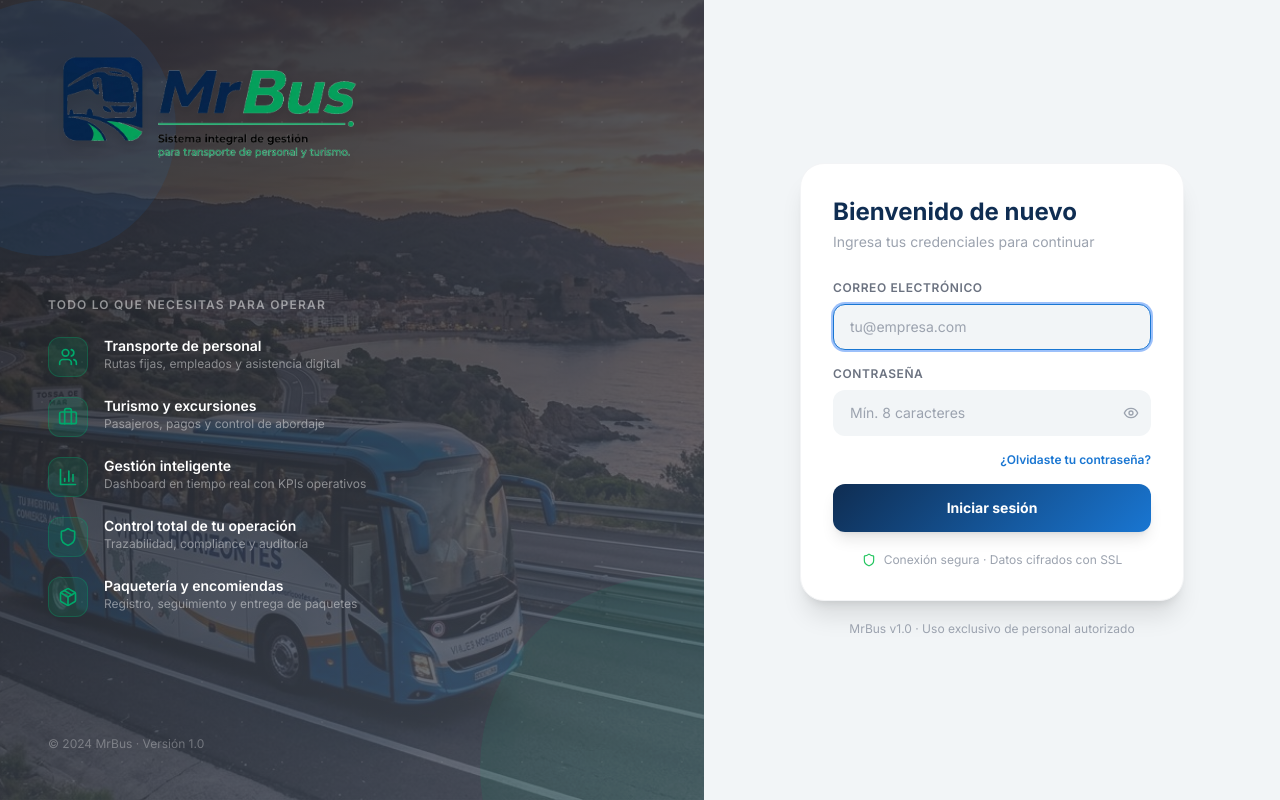
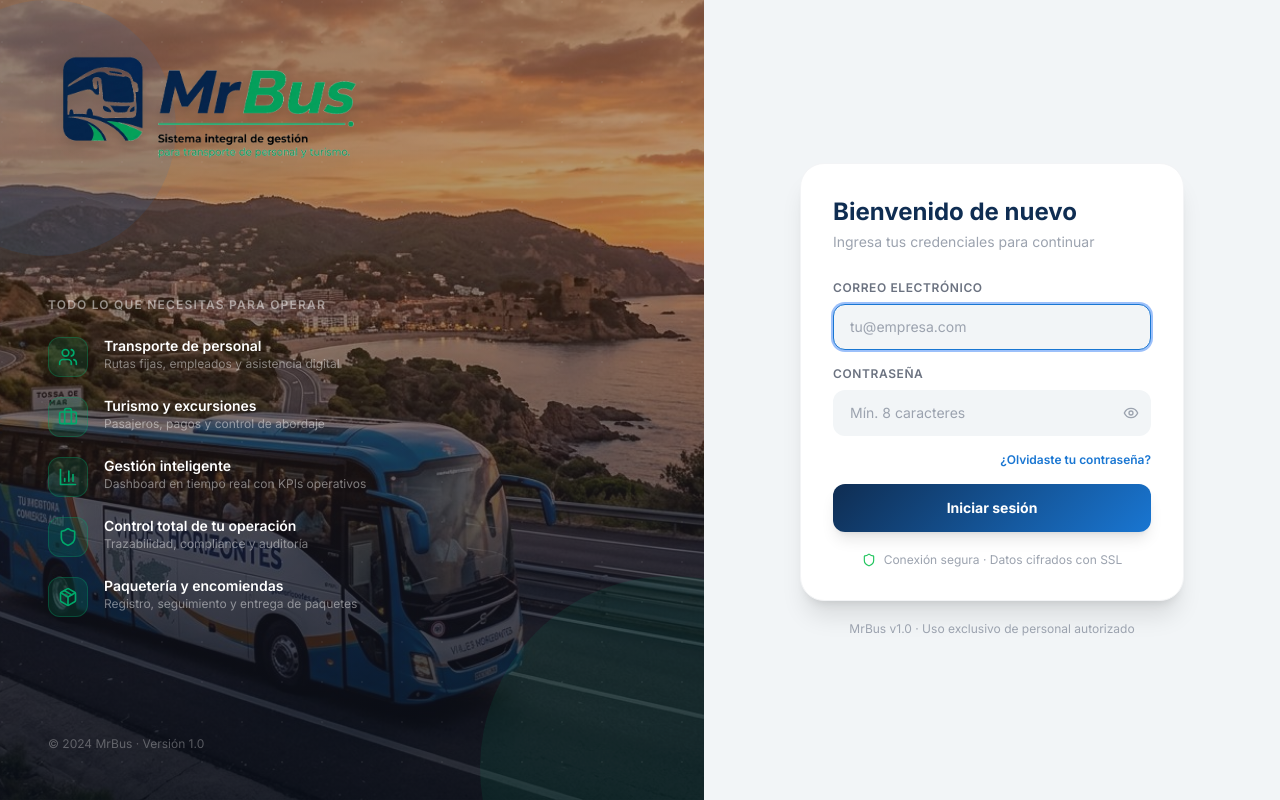
Before and after one commit to msmejoraprocesos/mrbus, a Next.js app: page /login in a window 1280 px wide. Built offline with nearby package versions, Linux system fonts and the light colour scheme; no server answers.

Commit message:
feat: nueva imagen hero + overlay naranja/cafe degradado

```diff
--- a/src/app/login/page.tsx
+++ b/src/app/login/page.tsx
@@ -45,7 +45,7 @@ export default function LoginPage() {
         <div className="absolute inset-0 z-0">
           <Image src="/hero.jpg" alt="" fill className="object-cover object-center" priority />
           {/* Overlay gradiente para legibilidad */}
-          <div className="absolute inset-0" style={{ background: 'linear-gradient(145deg, rgba(30,30,35,0.88) 0%, rgba(50,55,65,0.82) 50%, rgba(80,90,105,0.75) 100%)' }} />
+          <div className="absolute inset-0" style={{ background: 'linear-gradient(to bottom, rgba(120,60,10,0.55) 0%, rgba(80,40,10,0.45) 30%, rgba(20,20,30,0.70) 70%, rgba(10,15,25,0.85) 100%)' }} />
         </div>
 
         {/* Patrón punteado */}
```
